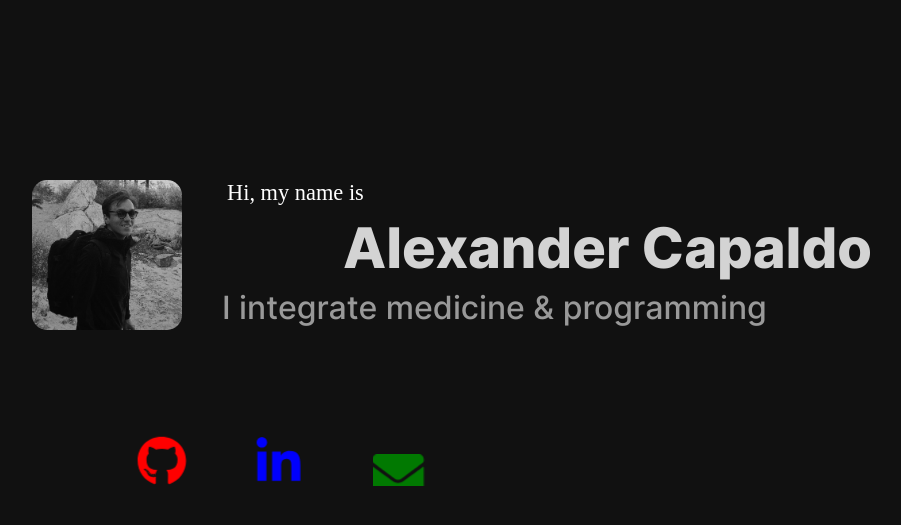
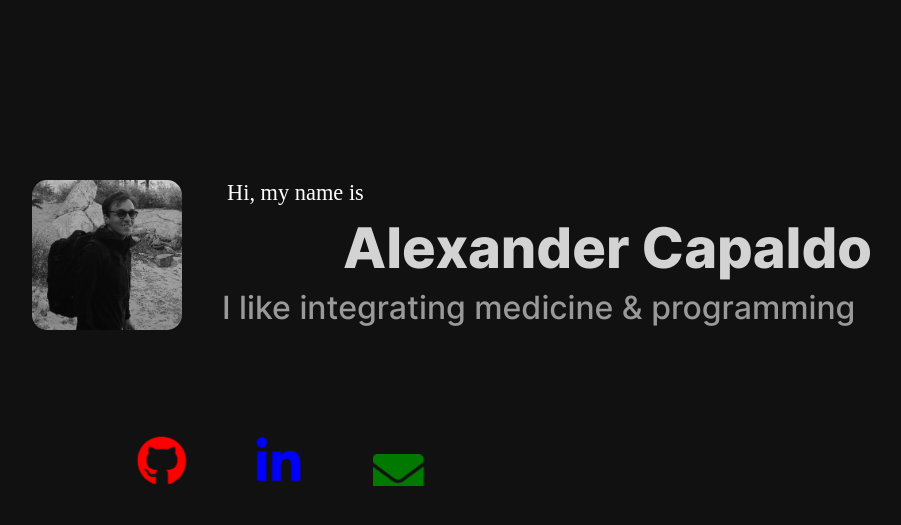
Before and after one commit to capaldo/capaldo.github.io, a Jekyll site: the page built from index.md, in a window 1280 px wide. Shown: the top 525 px of the page, without its empty margins (188-1089 px from the left). Built offline with Jekyll 4.4.1, drawn with Linux system fonts in a browser that asks for light colours.

Commit message:
change description

```diff
--- a/_layouts/home.html
+++ b/_layouts/home.html
@@ -24,7 +24,7 @@
 		      {{ site.first_name }} {{ site.last_name }}
 		  </h1>
 
-		  <p class="description animated fadeIn">I integrate medicine &amp; programming</p>
+		  <p class="description animated fadeIn">I like integrating medicine &amp; programming</p>
 
 	  </div>
 
```
